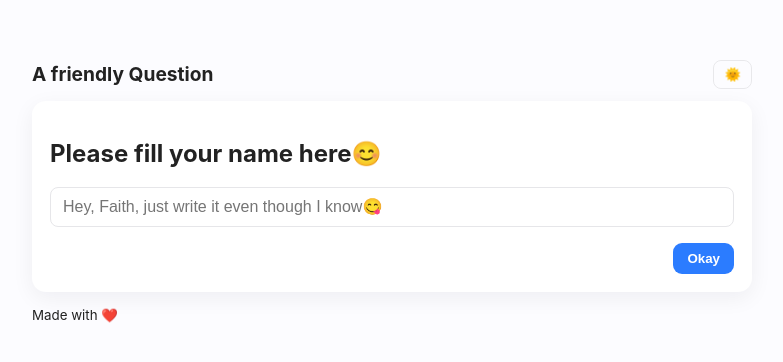
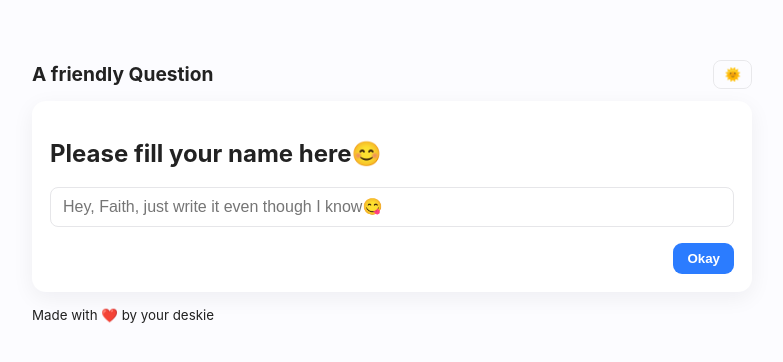
Before and after one commit to Abihud254/Happy, a plain HTML site: page index.html in a window 1280 px wide. Shown: the part 208-570 px from the top of the page, without its empty margins (248-1031 px from the left). Drawn offline with Linux system fonts and the light colour scheme.

Commit message:
Update index.html

```diff
--- a/index.html
+++ b/index.html
@@ -34,7 +34,7 @@
     </main>
 
     <footer class="footer">
-      <small>Made with ❤️</small>
+      <small>Made with ❤️ by your deskie</small>
     </footer>
   </div>
 
```
